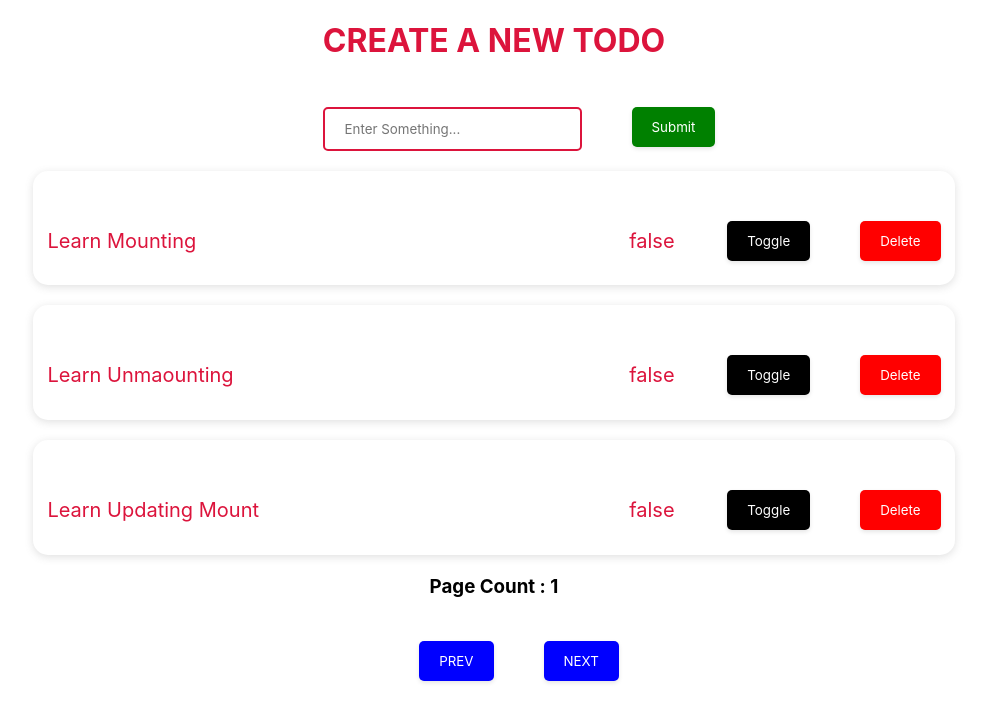
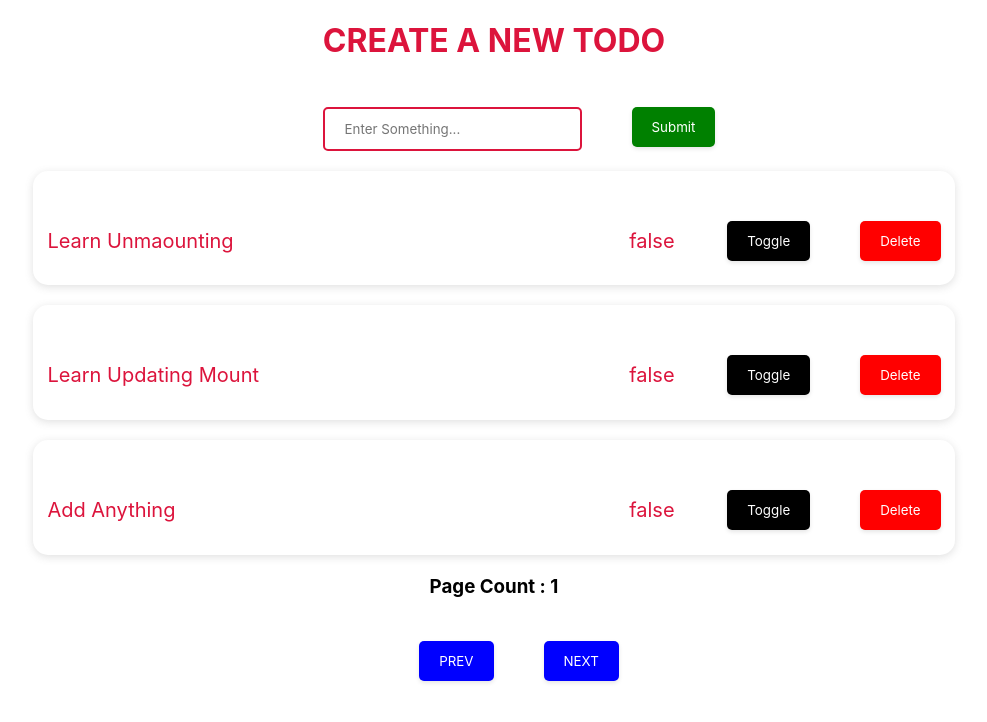
Before and after one commit to mausam-kumar/masai-react-assign, a React (Create React App) app in the folder dayfive/: page / in a window 1280 px wide. Shown: the top 722 px of the page, without its empty margins (146-1133 px from the left). Built offline with nearby package versions, Linux system fonts and the light colour scheme; data requests are answered from the project's data file.

Commit message:
fixed TodoFirst useEffect dependency array

```diff
--- a/dayfive/db.json
+++ b/dayfive/db.json
@@ -1,10 +1,5 @@
 {
   "posts": [
-    {
-      "title": "Learn Mounting",
-      "status": "false",
-      "id": "25a84ce0-dba4-4565-8d7c-ccbe0ac40119"
-    },
     {
       "title": "Learn Unmaounting",
       "status": "false",
@@ -16,11 +11,6 @@
       "id": "e607b461-7364-44e0-90de-2fa816cf0414"
     },
     {
-      "title": "Learn Deleting Component",
-      "status": "false",
-      "id": "480b980e-1071-4d53-b15c-471a1ea5bb90"
-    },
-    {
       "title": "Add Anything",
       "status": "false",
       "id": "a88713d0-1192-45c3-a864-9c18363f41d9"
--- a/dayfive/src/components/Timer.jsx
+++ b/dayfive/src/components/Timer.jsx
@@ -1,4 +1,4 @@
-import React,{useState,useEffect} from 'react'
+import React,{useState} from 'react'
 import {Button} from './Button.jsx'
 function Timer() {
 
--- a/dayfive/src/components/todoFirst/TodoFirst.jsx
+++ b/dayfive/src/components/todoFirst/TodoFirst.jsx
@@ -9,6 +9,8 @@ function TodoFirst() {
     const [data, setData] = useState([]);
     const [loading, setLoading] = useState(true)
     const [page,setPage] = useState(1)
+    const [toggleLoad,setToggleLoad] = useState(false)
+
     useEffect(() => {
 
         fetch(`http://localhost:3000/posts?_limit=3&_page=${page}`)
@@ -22,7 +24,7 @@ function TodoFirst() {
 
 
 
-    },[page])
+    },[page,toggleLoad])
 
     async function handleToggle(id,status){
         const value = status==="false"?"true":"false"
@@ -38,7 +40,8 @@ function TodoFirst() {
             }
         }
         await fetch(`http://localhost:3000/posts/${id}`,config)
-        setPage((prevState) => prevState)
+
+        setToggleLoad(toggleLoad===true?false:true)
     }
 
 
@@ -47,7 +50,7 @@ function TodoFirst() {
             method: 'DELETE'
         }
         await fetch(`http://localhost:3000/posts/${id}`,config)
-        setPage((prevState) => prevState)
+        setToggleLoad(toggleLoad===true?false:true)
     }
 
     function handlePage(e){
```
